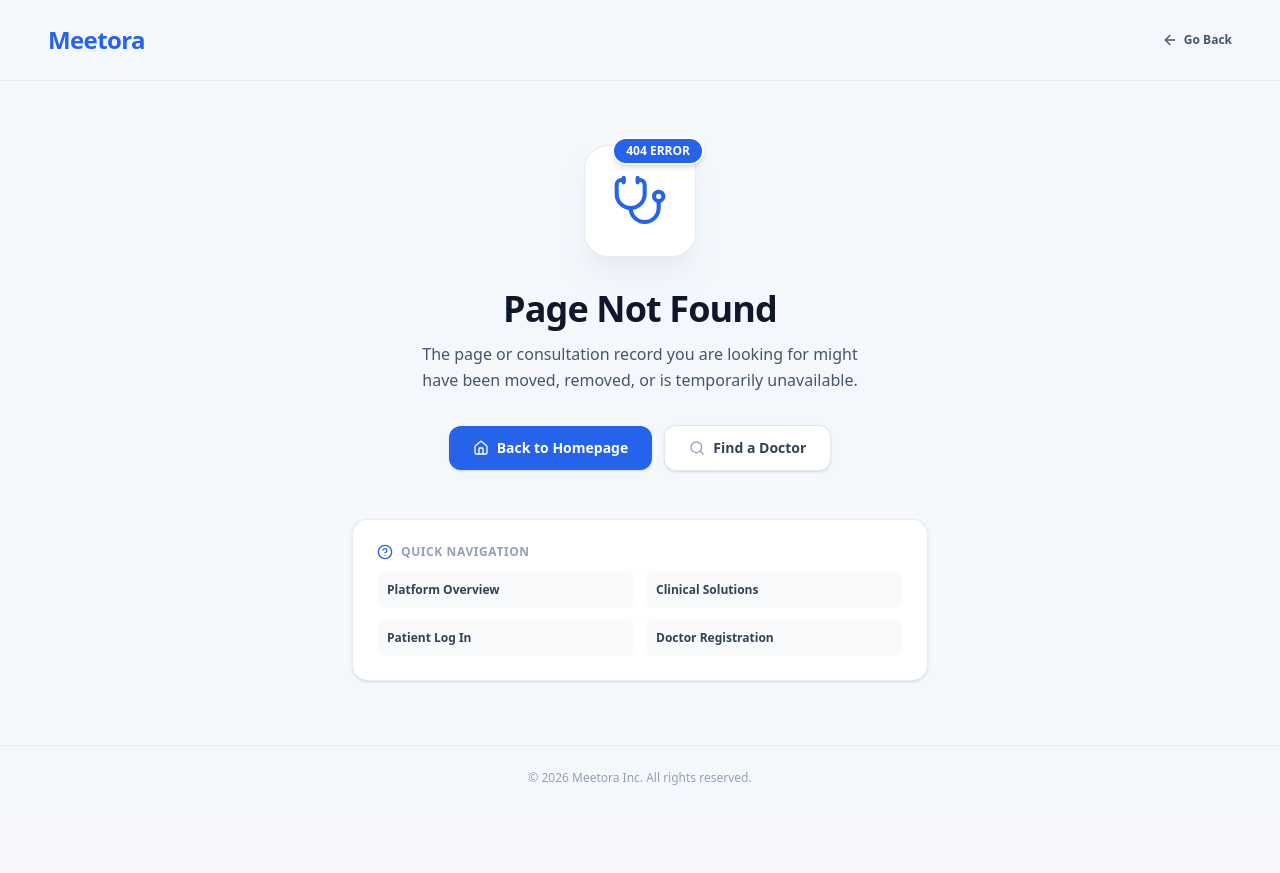
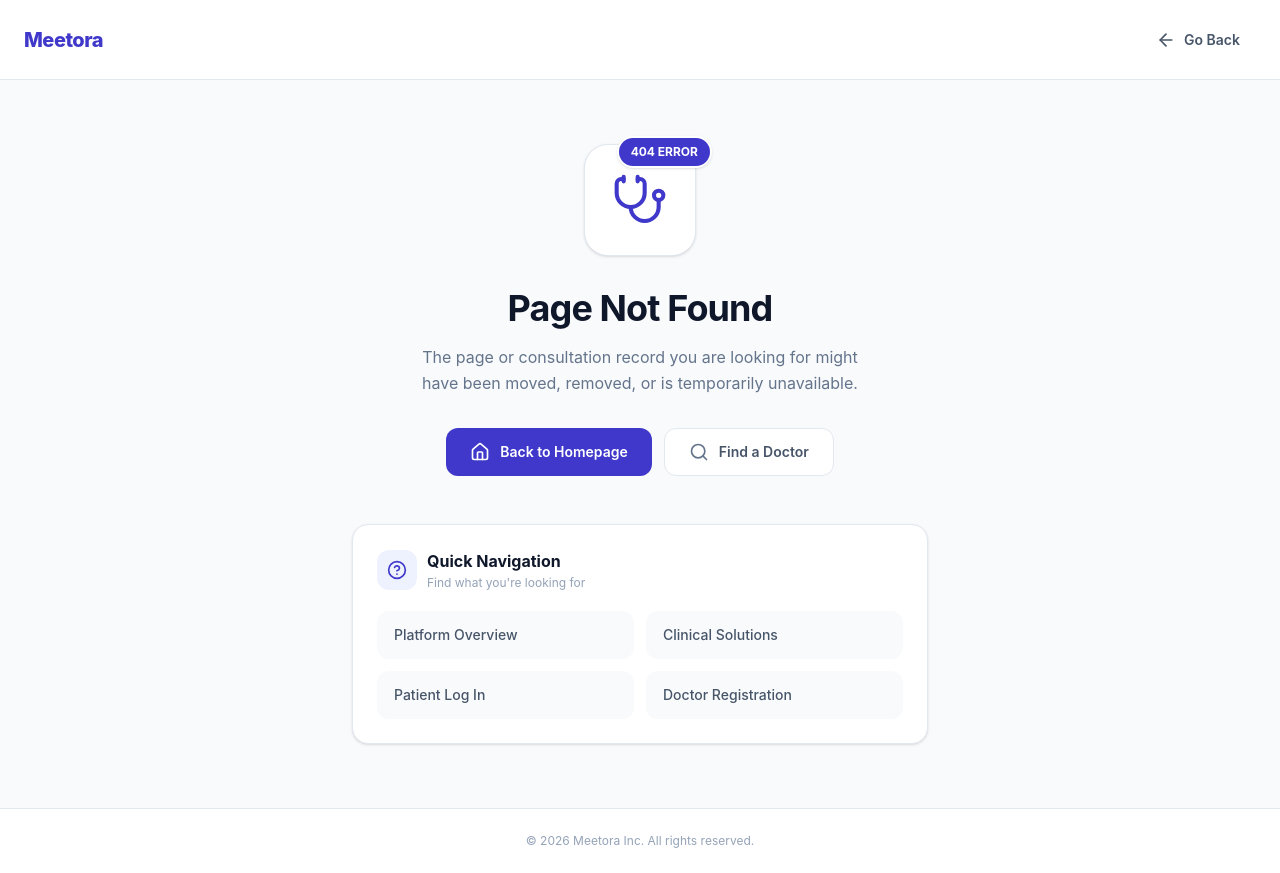
Before and after one commit to ayoubsofi21/Meetora, a React app in the folder frontend/: page / in a window 1280 px wide. Both pictures are taken after typing "Sample", "Sample" into the empty fields and a click on the button "Find Care". Before the commit the page ends 810 px from the top, so only its background shows below. Built offline with nearby package versions, Linux system fonts and the light colour scheme; no server answers; the HTML template or start-up script is replaced by a standard one.

Commit message:
unify not found page  ui

```diff
--- a/frontend/src/pages/NotFound.jsx
+++ b/frontend/src/pages/NotFound.jsx
@@ -1,105 +1,208 @@
 import React from 'react';
 import { Link, useNavigate } from 'react-router-dom';
-import { Home, ArrowLeft, Search, Stethoscope, HelpCircle } from 'lucide-react';
+import {
+  Home,
+  ArrowLeft,
+  Search,
+  Stethoscope,
+  HelpCircle,
+} from 'lucide-react';
 
 export default function NotFound() {
   const navigate = useNavigate();
 
   return (
-    <div className="min-h-screen bg-[#F4F8FD] font-sans text-slate-800 antialiased flex flex-col justify-between">
+    <div className="min-h-screen bg-[#F8FAFC] text-[#0F172A] antialiased flex flex-col">
 
-      {/* Top Header Brand Minimal */}
-      <header className="w-full bg-[#F4F8FD] border-b border-slate-200/50">
-        <div className="max-w-7xl mx-auto px-6 lg:px-12 h-20 flex items-center justify-between">
+      {/* Header */}
+      <header className="h-20 bg-white border-b border-[#E2E8F0] px-4 lg:px-6 flex items-center">
+        <div className="max-w-7xl w-full mx-auto flex items-center justify-between">
+
+          {/* Brand */}
           <Link to="/" className="flex items-center">
-            <span className="font-extrabold text-2xl text-[#2563EB] tracking-tight">
+            <span className="font-extrabold text-xl text-[#3F38CA] tracking-tight">
               Meetora
             </span>
           </Link>
+
+          {/* Back */}
           <button
             onClick={() => navigate(-1)}
-            className="inline-flex items-center gap-1.5 text-xs font-bold text-slate-600 hover:text-[#2563EB] transition-colors"
+            className="h-10 px-4 inline-flex items-center justify-center gap-2
+              text-sm font-semibold text-[#475569]
+              hover:text-[#3F38CA] hover:bg-[#F8FAFC]
+              rounded-xl transition-all"
           >
-            <ArrowLeft className="w-4 h-4" />
+            <ArrowLeft className="w-5 h-5" />
             <span>Go Back</span>
           </button>
         </div>
       </header>
 
-      {/* Main 404 Hero Section */}
-      <main className="flex-grow flex items-center justify-center py-16 px-6">
+      {/* Main */}
+      <main className="flex-1 flex items-center justify-center px-4 sm:px-6 py-16">
         <div className="max-w-xl w-full text-center">
 
-          {/* Visual Badge Card */}
+          {/* Icon */}
           <div className="relative inline-block mb-8">
-            <div className="w-28 h-28 rounded-3xl bg-white shadow-xl shadow-slate-200/70 border border-slate-200/80 flex items-center justify-center mx-auto text-[#2563EB]">
-              <Stethoscope className="w-14 h-14 stroke-[1.75]" />
+            <div
+              className="w-28 h-28 rounded-3xl bg-white
+                border border-[#E2E8F0] shadow-sm
+                flex items-center justify-center mx-auto"
+            >
+              <Stethoscope
+                className="w-14 h-14 text-[#3F38CA]"
+                strokeWidth={1.75}
+              />
             </div>
 
-            {/* Floating Error Badge */}
-            <span className="absolute -top-2 -right-2 bg-[#2563EB] text-white text-xs font-extrabold px-3 py-1 rounded-full shadow-md border-2 border-white">
+            {/* 404 Badge */}
+            <span
+              className="absolute -top-2 -right-4
+                bg-[#3F38CA] text-white
+                text-xs font-bold px-3 py-1.5
+                rounded-full border-2 border-white shadow-sm"
+            >
               404 ERROR
             </span>
           </div>
 
-          {/* Heading */}
-          <h1 className="text-3xl sm:text-4xl font-extrabold text-[#0F172A] tracking-tight">
+          {/* Title */}
+          <h1 className="text-3xl sm:text-4xl font-bold text-[#0F172A] tracking-tight">
             Page Not Found
           </h1>
 
-          {/* Subtext */}
-          <p className="text-slate-600 text-sm sm:text-base mt-3 max-w-md mx-auto leading-relaxed">
-            The page or consultation record you are looking for might have been moved, removed, or is temporarily unavailable.
+          {/* Description */}
+          <p className="text-sm sm:text-base text-[#64748B] mt-4 max-w-md mx-auto leading-relaxed">
+            The page or consultation record you are looking for might
+            have been moved, removed, or is temporarily unavailable.
           </p>
 
-          {/* Action Buttons */}
+          {/* Actions */}
           <div className="mt-8 flex flex-col sm:flex-row items-center justify-center gap-3">
+
+            {/* Primary */}
             <Link
               to="/"
-              className="w-full sm:w-auto inline-flex items-center justify-center gap-2 bg-[#2563EB] hover:bg-[#1D4ED8] text-white text-sm font-semibold px-6 py-3 rounded-xl shadow-sm hover:shadow transition-all"
+              className="w-full sm:w-auto h-12 px-6
+                inline-flex items-center justify-center gap-2.5
+                bg-[#3F38CA] hover:bg-[#312E81]
+                text-white text-sm font-semibold
+                rounded-xl transition-all"
             >
-              <Home className="w-4 h-4" />
+              <Home className="w-5 h-5" />
               <span>Back to Homepage</span>
             </Link>
 
+            {/* Secondary */}
             <Link
               to="/doctors"
-              className="w-full sm:w-auto inline-flex items-center justify-center gap-2 bg-white hover:bg-slate-50 text-slate-700 border border-slate-200 text-sm font-semibold px-6 py-3 rounded-xl shadow-sm transition-all"
+              className="w-full sm:w-auto h-12 px-6
+                inline-flex items-center justify-center gap-2.5
+                bg-white hover:bg-[#F8FAFC]
+                text-[#475569] hover:text-[#0F172A]
+                border border-[#E2E8F0]
+                text-sm font-semibold rounded-xl
+                transition-all"
             >
-              <Search className="w-4 h-4 text-slate-400" />
+              <Search className="w-5 h-5 text-[#64748B]" />
               <span>Find a Doctor</span>
             </Link>
           </div>
 
-          {/* Helpful Shortcuts Box */}
-          <div className="mt-12 bg-white rounded-2xl p-6 border border-slate-200/80 shadow-sm text-left">
-            <div className="flex items-center gap-2 text-xs font-bold uppercase tracking-wider text-slate-400 mb-3">
-              <HelpCircle className="w-4 h-4 text-[#2563EB]" />
-              <span>Quick Navigation</span>
+          {/* Quick Navigation */}
+          <div
+            className="mt-12 bg-white rounded-2xl p-6
+              border border-[#E2E8F0] shadow-sm text-left"
+          >
+            {/* Section Header */}
+            <div className="flex items-center gap-2.5 mb-5">
+              <div
+                className="w-10 h-10 rounded-xl bg-[#EEF2FF]
+                  flex items-center justify-center"
+              >
+                <HelpCircle className="w-5 h-5 text-[#3F38CA]" />
+              </div>
+
+              <div>
+                <h2 className="text-base font-bold text-[#0F172A]">
+                  Quick Navigation
+                </h2>
+
+                <p className="text-xs text-[#94A3B8] mt-0.5">
+                  Find what you're looking for
+                </p>
+              </div>
             </div>
 
-            <div className="grid grid-cols-2 gap-3 text-xs font-semibold text-slate-700">
-              <Link to="/#platform" className="p-2.5 rounded-lg bg-[#F8FAFC] hover:bg-[#EBF3FF] hover:text-[#2563EB] transition-colors">
+            {/* Links */}
+            <div className="grid grid-cols-1 sm:grid-cols-2 gap-3">
+
+              <Link
+                to="/#platform"
+                className="min-h-12 px-4 flex items-center
+                  rounded-xl bg-[#F8FAFC]
+                  border border-transparent
+                  text-sm font-medium text-[#475569]
+                  hover:text-[#3F38CA]
+                  hover:bg-[#EEF2FF]
+                  hover:border-[#E0E7FF]
+                  transition-all"
+              >
                 Platform Overview
               </Link>
-              <Link to="/#solutions" className="p-2.5 rounded-lg bg-[#F8FAFC] hover:bg-[#EBF3FF] hover:text-[#2563EB] transition-colors">
+
+              <Link
+                to="/#solutions"
+                className="min-h-12 px-4 flex items-center
+                  rounded-xl bg-[#F8FAFC]
+                  border border-transparent
+                  text-sm font-medium text-[#475569]
+                  hover:text-[#3F38CA]
+                  hover:bg-[#EEF2FF]
+                  hover:border-[#E0E7FF]
+                  transition-all"
+              >
                 Clinical Solutions
               </Link>
-              <Link to="/login" className="p-2.5 rounded-lg bg-[#F8FAFC] hover:bg-[#EBF3FF] hover:text-[#2563EB] transition-colors">
+
+              <Link
+                to="/login"
+                className="min-h-12 px-4 flex items-center
+                  rounded-xl bg-[#F8FAFC]
+                  border border-transparent
+                  text-sm font-medium text-[#475569]
+                  hover:text-[#3F38CA]
+                  hover:bg-[#EEF2FF]
+                  hover:border-[#E0E7FF]
+                  transition-all"
+              >
                 Patient Log In
               </Link>
-              <Link to="/register" className="p-2.5 rounded-lg bg-[#F8FAFC] hover:bg-[#EBF3FF] hover:text-[#2563EB] transition-colors">
+
+              <Link
+                to="/register"
+                className="min-h-12 px-4 flex items-center
+                  rounded-xl bg-[#F8FAFC]
+                  border border-transparent
+                  text-sm font-medium text-[#475569]
+                  hover:text-[#3F38CA]
+                  hover:bg-[#EEF2FF]
+                  hover:border-[#E0E7FF]
+                  transition-all"
+              >
                 Doctor Registration
               </Link>
             </div>
           </div>
-
         </div>
       </main>
 
-      {/* Footer minimal sub-bar */}
-      <footer className="py-6 border-t border-slate-200/60 text-center text-xs text-slate-400">
-        © 2026 Meetora Inc. All rights reserved.
+      {/* Footer */}
+      <footer className="py-6 px-4 bg-white border-t border-[#E2E8F0] text-center">
+        <p className="text-xs text-[#94A3B8]">
+          © 2026 Meetora Inc. All rights reserved.
+        </p>
       </footer>
     </div>
   );
```
